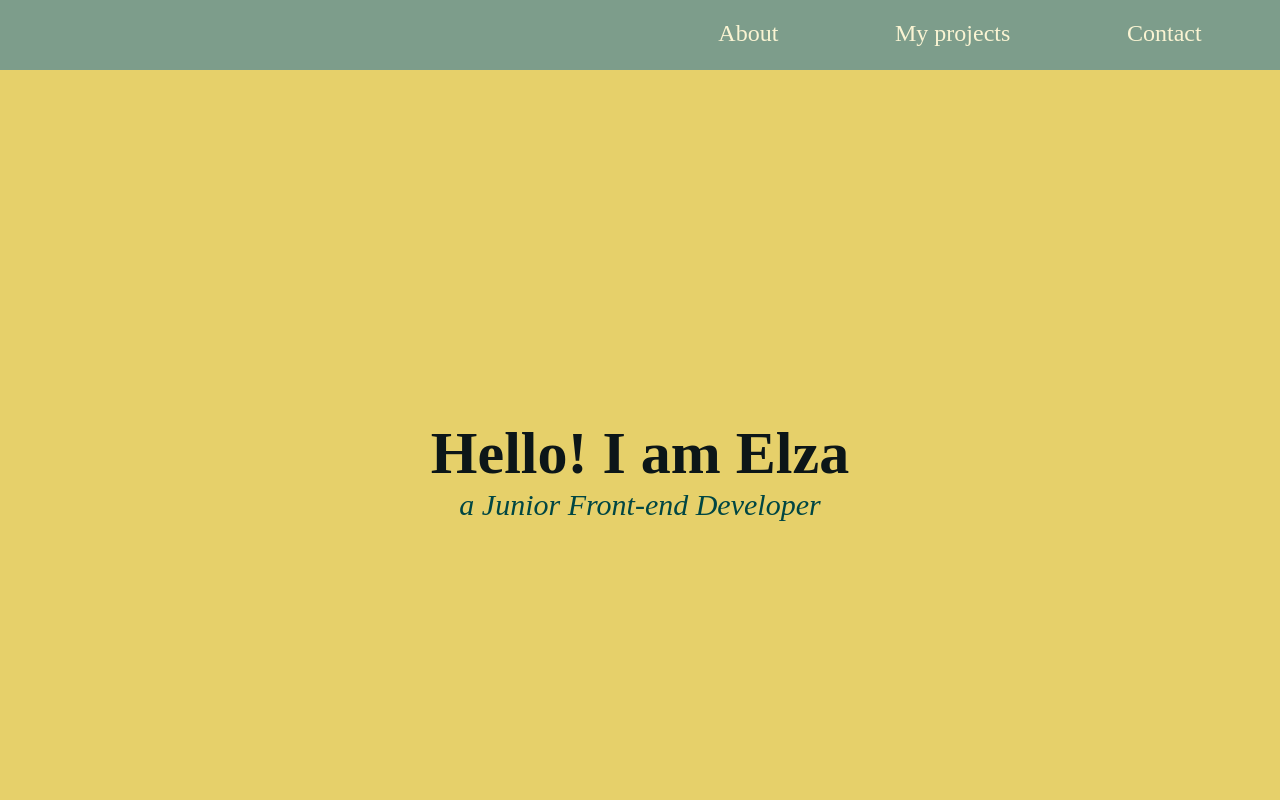
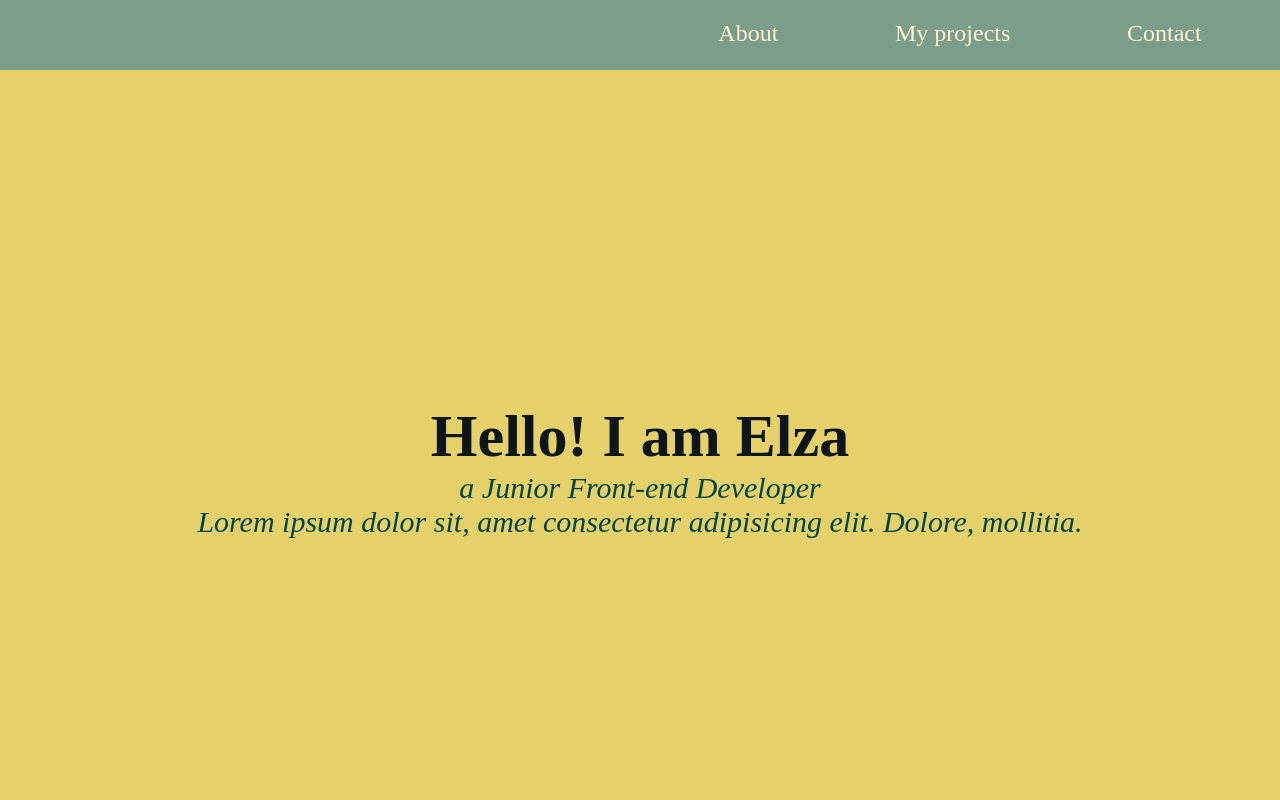
Before and after one commit to 5Elza5/Personal-Portfolio, a plain HTML site: page index.html in a window 1280 px wide. Shown: the top 800 px of the page. Drawn offline with Linux system fonts and the light colour scheme.

Commit message:
New branch

```diff
--- a/index.html
+++ b/index.html
@@ -29,6 +29,7 @@
     <section id="welcome-section">
       <h1>Hello! I am Elza</h1>
       <p>a Junior Front-end Developer</p>
+      <p>Lorem ipsum dolor sit, amet consectetur adipisicing elit. Dolore, mollitia.</p>
     </section>
 
     <section id="projects">
```
